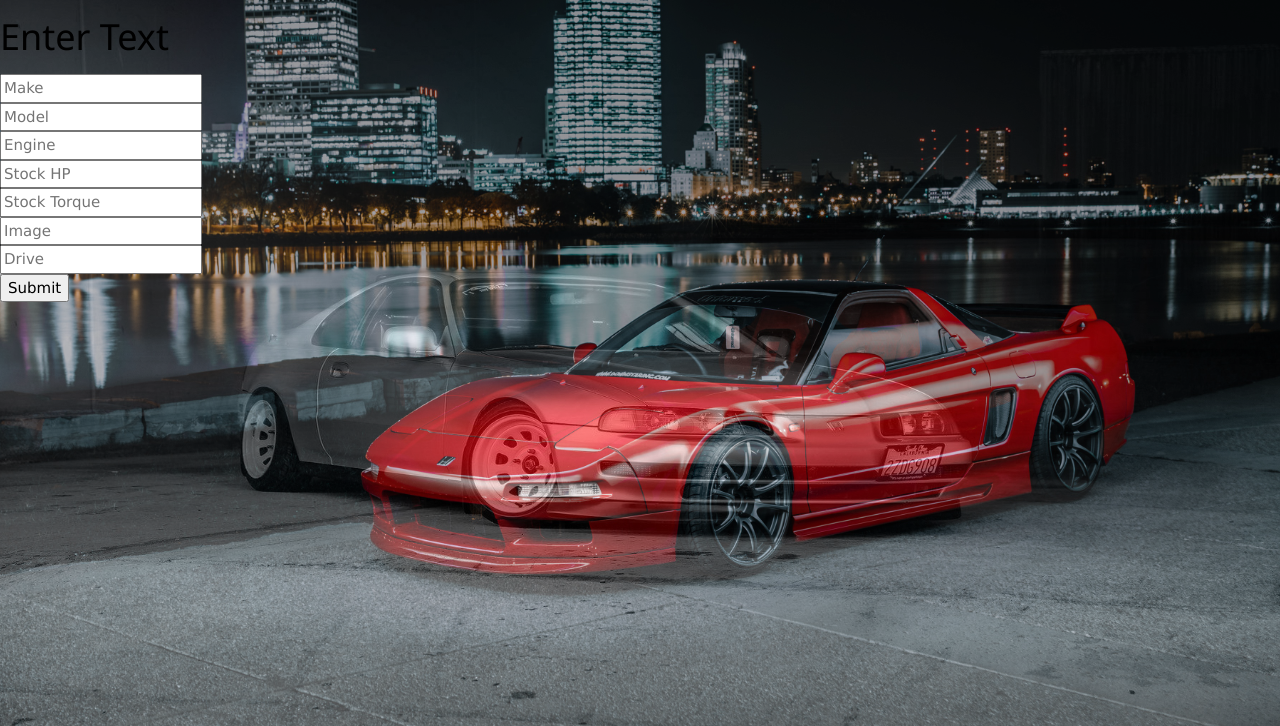
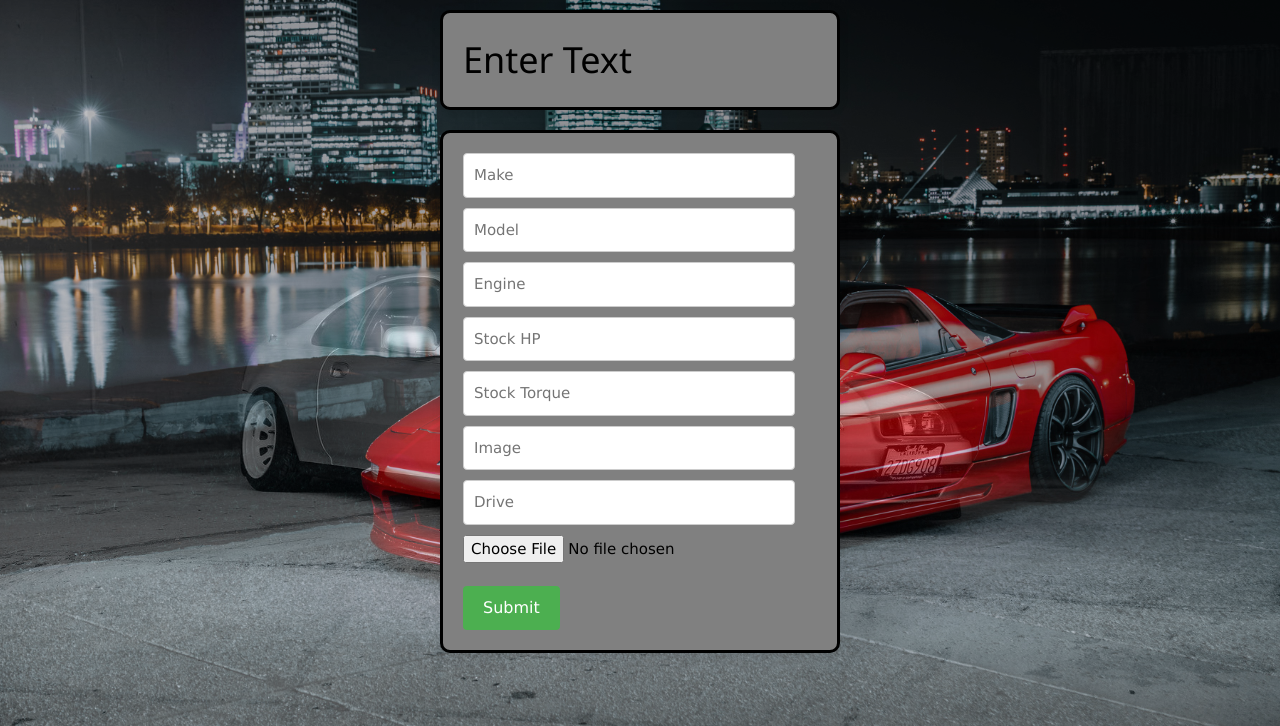
Before and after one commit to Jacob-Mullen/website24, a Flask app: page /add in a window 1280 px wide. Shown: the part 74-800 px from the top of the page. Run offline with Flask 3, Linux system fonts and the light colour scheme.

Commit message:
you can now add anything and everythoing

```diff
--- a/app.py
+++ b/app.py
@@ -1,8 +1,16 @@
-from flask import Flask,render_template, request
+from flask import Flask,render_template, request, redirect, url_for
 import sqlite3
+import os
 
 
 app = Flask(__name__)
+UPLOAD_FOLDER = 'static/img'
+app.config['UPLOAD_FOLDER'] = UPLOAD_FOLDER
+
+# Ensure the upload directory exists
+if not os.path.exists(UPLOAD_FOLDER):
+    os.makedirs(UPLOAD_FOLDER)
+
 
 #this is the route to the home page/landing page
 
@@ -67,19 +75,26 @@ def process():
     Image = request.form['Image']
     Drive = request.form['Drive']
 
-    # Print for debugging purposes
-    print("Make:", Make, "Model:", Model, "Engine:", Engine, "Stock_HP:", Stock_HP, "Stock_Torque:", Stock_Torque, "Image:", Image, "Drive:", Drive)
+    # Handle file upload
+    if 'car_image' not in request.files:
+        return "No file part"
+    file = request.files['car_image']
+    if file.filename == '':
+        return "No selected file"
+    if file:
+        # Save the file to the upload folder
+        filename = file.filename
+        file_path = os.path.join(app.config['UPLOAD_FOLDER'], filename)
+        file.save(file_path)
+        print(f"Image saved at {file_path}")
 
+    # Save form data and file path to the database
     conn = sqlite3.connect('cars.db')
     cur = conn.cursor()
-
-    # Corrected INSERT statement with placeholders and tuple of values
     cur.execute("INSERT INTO car (make, model, engine, stockhp, stocktorque, image, drive) VALUES (?, ?, ?, ?, ?, ?, ?)",
                 (Make, Model, Engine, Stock_HP, Stock_Torque, Image, Drive))
-
-    conn.commit()  # Commit the transaction
-
-    conn.close()   # Close the connection
+    conn.commit()
+    conn.close()
 
     return render_template("makes.html", title="makes")
 
--- a/static/css/style.css
+++ b/static/css/style.css
@@ -174,3 +174,51 @@ body{
     margin-top: 3%;
     inh
 }
+
+/*adding*/
+form {
+    max-width: 400px;
+    margin: 0 auto; /* Center the form horizontally */
+    background-color: grey;
+    padding: 20px;
+    border-radius: 8px;
+    box-shadow: 0 0 10px rgba(0,0,0,0.1);
+    border-style: solid;
+    border-radius: 10px;
+}
+
+input[type="text"] {
+    width: calc(100% - 22px); /* Adjust width to fit within form padding */
+    padding: 10px;
+    margin-bottom: 10px;
+    border: 1px solid #ccc;
+    border-radius: 4px;
+    box-sizing: border-box;
+}
+
+
+button {
+    background-color: #4CAF50;
+    color: white;
+    padding: 10px 20px;
+    border: none;
+    border-radius: 4px;
+    cursor: pointer;
+    font-size: 16px;
+}
+
+button:hover {
+    background-color: #45a049; /* Darker green when hovered */
+}
+
+.titleadmin{
+    max-width: 400px;
+    margin: 0 auto; /* Center the form horizontally */
+    background-color: grey;
+    padding: 20px;
+    border-radius: 8px;
+    box-shadow: 0 0 10px rgba(0,0,0,0.1);
+    border-style: solid;
+    border-radius: 10px;
+    margin-bottom: 20px;
+}
--- a/templates/add.html
+++ b/templates/add.html
@@ -1,8 +1,8 @@
 {% extends "layout.html"%}
 {% block contents %}
 <body>
-    <h1>Enter Text</h1>
-    <form action="/process" method="post">
+    <h1 class="titleadmin">Enter Text</h1>
+    <form action="/process" method="post" enctype="multipart/form-data">
         <input type="text" name="Make" required placeholder="Make"><br>
         <input type="text" name="Model" required placeholder="Model"><br>
         <input type="text" name="Engine" required placeholder="Engine"><br>
@@ -10,7 +10,9 @@
         <input type="text" name="Stock Torque" required placeholder="Stock Torque"><br>
         <input type="text" name="Image" required placeholder="Image"><br>
         <input type="text" name="Drive" required placeholder="Drive"><br>
+        <input type="file" name="car_image" accept="image/*" required><br><br>
         <button type="submit">Submit</button>
     </form>
+
 </body>
 {% endblock %}
--- a/templates/carinfo.html
+++ b/templates/carinfo.html
@@ -12,9 +12,9 @@
 
 
   <div class="info">
-    <h1>
+    <h6>
           Info
-    </h1>
+    </h6>
     <div class="make">
       <h2>Make</h2>
       <h3>
```
Also changed, not shown: cars.db, goat.webp (added), gon.jpg (added), static/img/goat.webp (added), static/img/gon.jpg (added), static/img/killua.webp (added), static/img/lightning.jpg (added).
